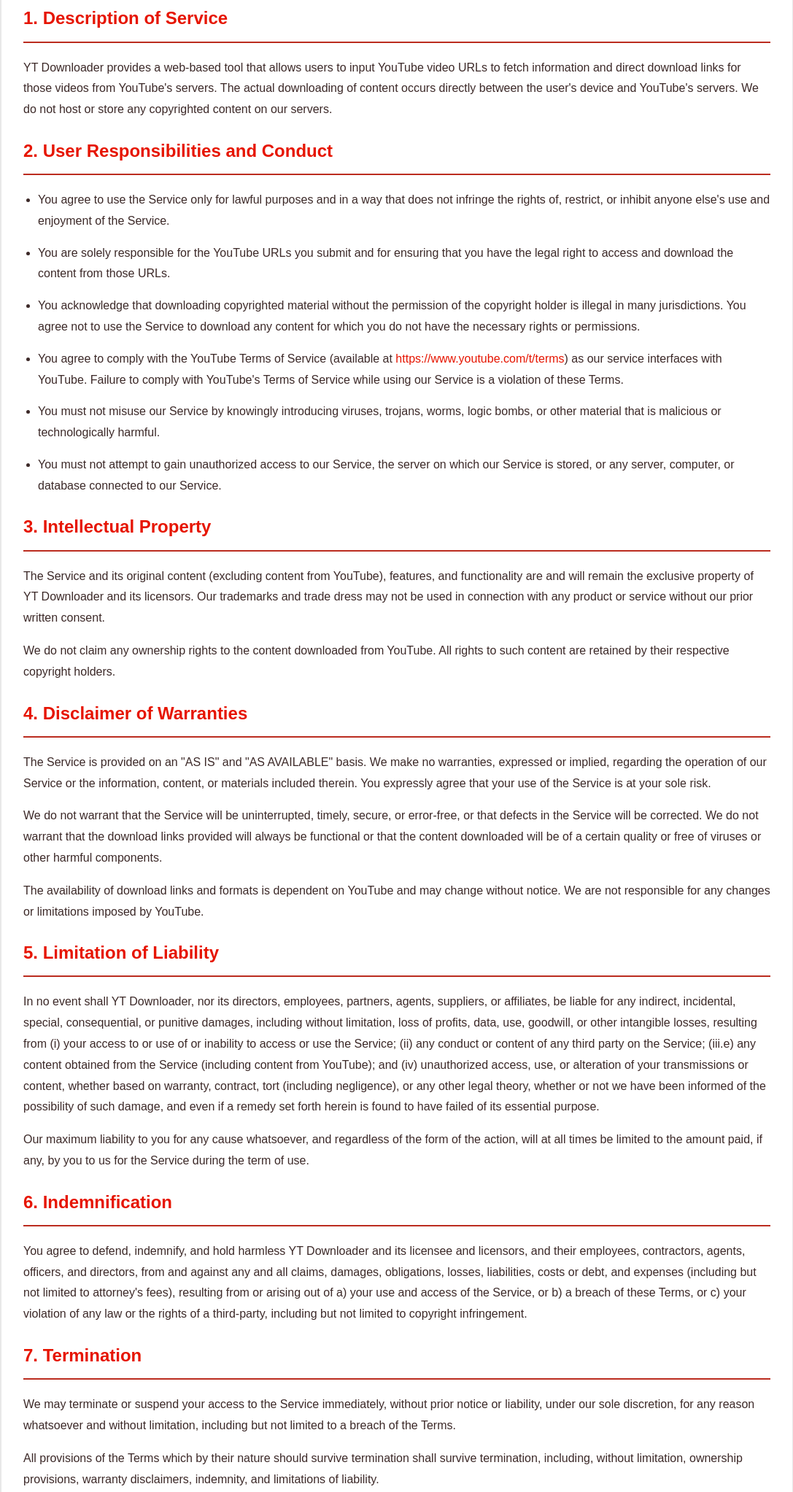
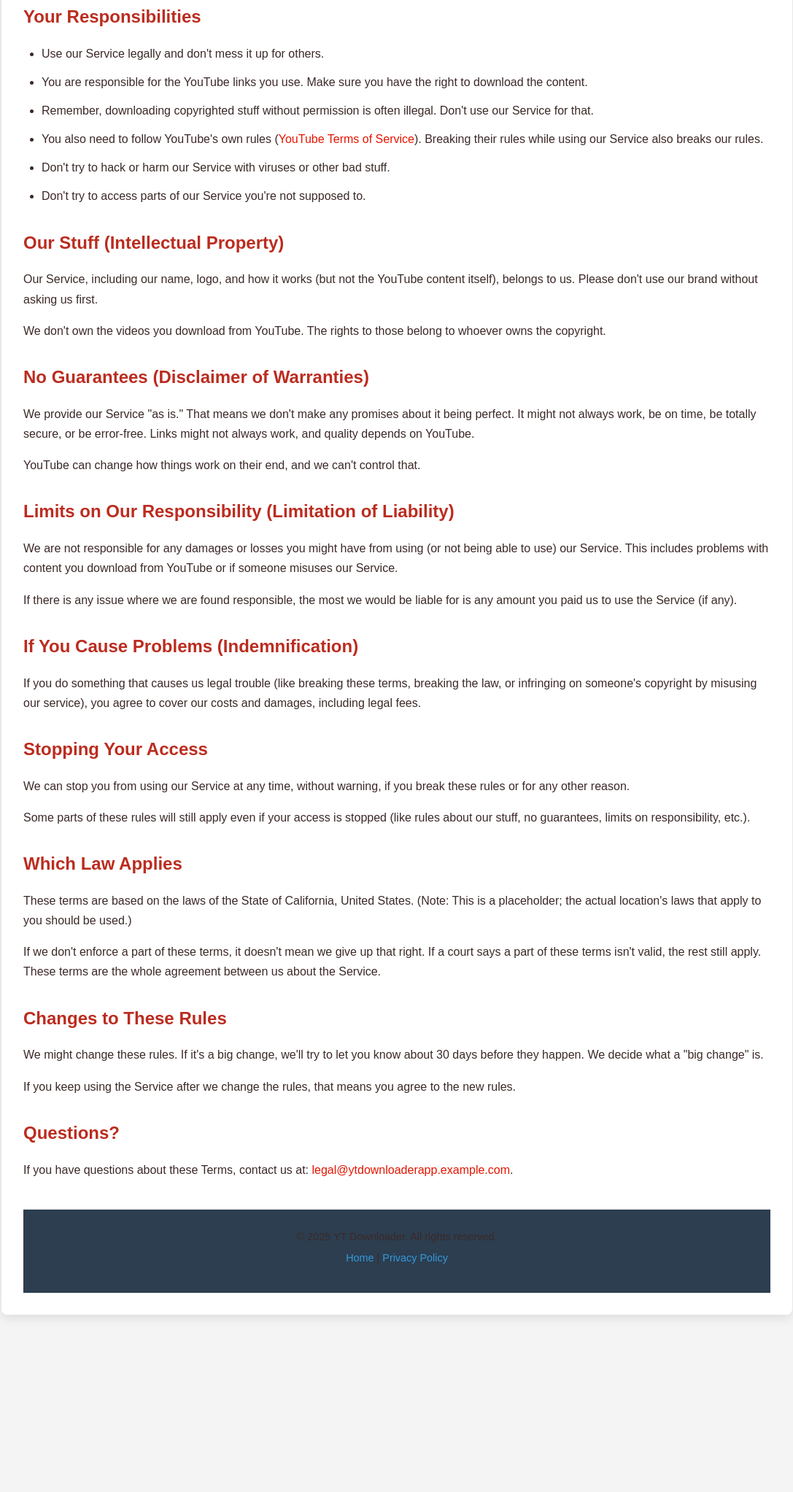
Before and after one commit to palmaner/youtube-downloader, a plain HTML site: page terms.html in a window 1280 px wide. Shown: the part 526-2571 px from the top of the page at 73% size, without its empty margins (96-1183 px from the left). After the commit the page ends 2368 px from the top, so only its background shows below. Drawn offline with Linux system fonts and the light colour scheme.

Commit message:
Simplify language in Privacy Policy and Terms of Service

```diff
--- a/terms.html
+++ b/terms.html
@@ -8,8 +8,8 @@
     <style>
         body {
             background-color: #f4f4f4;
-            color: #3C2928; /* My-Color-Theme-5-hex */
-            line-height: 1.8;
+            color: #3C2928;
+            line-height: 1.7;
             font-family: 'Arial', sans-serif;
         }
         .container {
@@ -20,19 +20,24 @@
             box-shadow: 0 4px 15px rgba(0,0,0,0.1);
             border-radius: 8px;
         }
-        h1, h2 {
-            color: #E61501; /* My-Color-Theme-3-hex */
-            border-bottom: 2px solid #BB2C1F; /* My-Color-Theme-1-hex */
+        h1 {
+            color: #E61501;
+            border-bottom: 2px solid #BB2C1F;
             padding-bottom: 10px;
-            margin-bottom: 20px;
+            margin-bottom: 25px;
+        }
+        h2 {
+            color: #BB2C1F; /* Slightly different color for H2 */
+            margin-top: 30px;
+            margin-bottom: 15px;
         }
         p, li {
-            margin-bottom: 15px;
+            margin-bottom: 12px;
             color: #3C2928;
         }
         ul {
             list-style-type: disc;
-            padding-left: 20px;
+            padding-left: 25px;
         }
         a {
             color: #E61501;
@@ -61,6 +66,7 @@
             padding-top: 20px;
             border-top: 1px solid #ddd;
             font-size: 0.9em;
+            text-align: center;
         }
     </style>
 </head>
@@ -70,56 +76,54 @@
         <h1>Terms of Service</h1>
         <p><strong>Last Updated: May 11, 2025</strong></p>
 
-        <p>Please read these Terms of Service ("Terms", "Terms of Service") carefully before using the YT Downloader website (the "Service") operated by us ("us", "we", or "our").</p>
-        <p>Your access to and use of the Service is conditioned upon your acceptance of and compliance with these Terms. These Terms apply to all visitors, users, and others who wish to access or use the Service.</p>
-        <p>By accessing or using the Service, you agree to be bound by these Terms. If you disagree with any part of the terms, then you do not have permission to access the Service.</p>
+        <p>Hi there! These are the rules for using YT Downloader (our "Service"). When you use our Service, you agree to these rules. If you don't agree, please don't use the Service.</p>
 
-        <h2>1. Description of Service</h2>
-        <p>YT Downloader provides a web-based tool that allows users to input YouTube video URLs to fetch information and direct download links for those videos from YouTube's servers. The actual downloading of content occurs directly between the user's device and YouTube's servers. We do not host or store any copyrighted content on our servers.</p>
+        <h2>What Our Service Does</h2>
+        <p>YT Downloader is a tool that helps you get download information for YouTube videos. You give us a YouTube URL, and we show you options from YouTube's servers. You download directly from YouTube, not from us. We don't store YouTube videos on our servers.</p>
 
-        <h2>2. User Responsibilities and Conduct</h2>
+        <h2>Your Responsibilities</h2>
         <ul>
-            <li>You agree to use the Service only for lawful purposes and in a way that does not infringe the rights of, restrict, or inhibit anyone else's use and enjoyment of the Service.</li>
-            <li>You are solely responsible for the YouTube URLs you submit and for ensuring that you have the legal right to access and download the content from those URLs.</li>
-            <li>You acknowledge that downloading copyrighted material without the permission of the copyright holder is illegal in many jurisdictions. You agree not to use the Service to download any content for which you do not have the necessary rights or permissions.</li>
-            <li>You agree to comply with the YouTube Terms of Service (available at <a href="https://www.youtube.com/t/terms" target="_blank" rel="noopener noreferrer">https://www.youtube.com/t/terms</a>) as our service interfaces with YouTube. Failure to comply with YouTube's Terms of Service while using our Service is a violation of these Terms.</li>
-            <li>You must not misuse our Service by knowingly introducing viruses, trojans, worms, logic bombs, or other material that is malicious or technologically harmful.</li>
-            <li>You must not attempt to gain unauthorized access to our Service, the server on which our Service is stored, or any server, computer, or database connected to our Service.</li>
+            <li>Use our Service legally and don't mess it up for others.</li>
+            <li>You are responsible for the YouTube links you use. Make sure you have the right to download the content.</li>
+            <li>Remember, downloading copyrighted stuff without permission is often illegal. Don't use our Service for that.</li>
+            <li>You also need to follow YouTube's own rules (<a href="https://www.youtube.com/t/terms" target="_blank" rel="noopener noreferrer">YouTube Terms of Service</a>). Breaking their rules while using our Service also breaks our rules.</li>
+            <li>Don't try to hack or harm our Service with viruses or other bad stuff.</li>
+            <li>Don't try to access parts of our Service you're not supposed to.</li>
         </ul>
 
-        <h2>3. Intellectual Property</h2>
-        <p>The Service and its original content (excluding content from YouTube), features, and functionality are and will remain the exclusive property of YT Downloader and its licensors. Our trademarks and trade dress may not be used in connection with any product or service without our prior written consent.</p>
-        <p>We do not claim any ownership rights to the content downloaded from YouTube. All rights to such content are retained by their respective copyright holders.</p>
+        <h2>Our Stuff (Intellectual Property)</h2>
+        <p>Our Service, including our name, logo, and how it works (but not the YouTube content itself), belongs to us. Please don't use our brand without asking us first.</p>
+        <p>We don't own the videos you download from YouTube. The rights to those belong to whoever owns the copyright.</p>
 
-        <h2>4. Disclaimer of Warranties</h2>
-        <p>The Service is provided on an "AS IS" and "AS AVAILABLE" basis. We make no warranties, expressed or implied, regarding the operation of our Service or the information, content, or materials included therein. You expressly agree that your use of the Service is at your sole risk.</p>
-        <p>We do not warrant that the Service will be uninterrupted, timely, secure, or error-free, or that defects in the Service will be corrected. We do not warrant that the download links provided will always be functional or that the content downloaded will be of a certain quality or free of viruses or other harmful components.</p>
-        <p>The availability of download links and formats is dependent on YouTube and may change without notice. We are not responsible for any changes or limitations imposed by YouTube.</p>
+        <h2>No Guarantees (Disclaimer of Warranties)</h2>
+        <p>We provide our Service "as is." That means we don't make any promises about it being perfect. It might not always work, be on time, be totally secure, or be error-free. Links might not always work, and quality depends on YouTube.</p>
+        <p>YouTube can change how things work on their end, and we can't control that.</p>
 
-        <h2>5. Limitation of Liability</h2>
-        <p>In no event shall YT Downloader, nor its directors, employees, partners, agents, suppliers, or affiliates, be liable for any indirect, incidental, special, consequential, or punitive damages, including without limitation, loss of profits, data, use, goodwill, or other intangible losses, resulting from (i) your access to or use of or inability to access or use the Service; (ii) any conduct or content of any third party on the Service; (iii.e) any content obtained from the Service (including content from YouTube); and (iv) unauthorized access, use, or alteration of your transmissions or content, whether based on warranty, contract, tort (including negligence), or any other legal theory, whether or not we have been informed of the possibility of such damage, and even if a remedy set forth herein is found to have failed of its essential purpose.</p>
-        <p>Our maximum liability to you for any cause whatsoever, and regardless of the form of the action, will at all times be limited to the amount paid, if any, by you to us for the Service during the term of use.</p>
+        <h2>Limits on Our Responsibility (Limitation of Liability)</h2>
+        <p>We are not responsible for any damages or losses you might have from using (or not being able to use) our Service. This includes problems with content you download from YouTube or if someone misuses our Service.</p>
+        <p>If there is any issue where we are found responsible, the most we would be liable for is any amount you paid us to use the Service (if any).</p>
 
-        <h2>6. Indemnification</h2>
-        <p>You agree to defend, indemnify, and hold harmless YT Downloader and its licensee and licensors, and their employees, contractors, agents, officers, and directors, from and against any and all claims, damages, obligations, losses, liabilities, costs or debt, and expenses (including but not limited to attorney's fees), resulting from or arising out of a) your use and access of the Service, or b) a breach of these Terms, or c) your violation of any law or the rights of a third-party, including but not limited to copyright infringement.</p>
+        <h2>If You Cause Problems (Indemnification)</h2>
+        <p>If you do something that causes us legal trouble (like breaking these terms, breaking the law, or infringing on someone's copyright by misusing our service), you agree to cover our costs and damages, including legal fees.</p>
 
-        <h2>7. Termination</h2>
-        <p>We may terminate or suspend your access to the Service immediately, without prior notice or liability, under our sole discretion, for any reason whatsoever and without limitation, including but not limited to a breach of the Terms.</p>
-        <p>All provisions of the Terms which by their nature should survive termination shall survive termination, including, without limitation, ownership provisions, warranty disclaimers, indemnity, and limitations of liability.</p>
+        <h2>Stopping Your Access</h2>
+        <p>We can stop you from using our Service at any time, without warning, if you break these rules or for any other reason.</p>
+        <p>Some parts of these rules will still apply even if your access is stopped (like rules about our stuff, no guarantees, limits on responsibility, etc.).</p>
 
-        <h2>8. Governing Law</h2>
-        <p>These Terms shall be governed and construed in accordance with the laws of the State of California, United States, without regard to its conflict of law provisions.</p>
-        <p>Our failure to enforce any right or provision of these Terms will not be considered a waiver of those rights. If any provision of these Terms is held to be invalid or unenforceable by a court, the remaining provisions of these Terms will remain in effect. These Terms constitute the entire agreement between us regarding our Service and supersede and replace any prior agreements we might have had between us regarding the Service.</p>
+        <h2>Which Law Applies</h2>
+        <p>These terms are based on the laws of the State of California, United States. (Note: This is a placeholder; the actual location's laws that apply to you should be used.)</p>
+        <p>If we don't enforce a part of these terms, it doesn't mean we give up that right. If a court says a part of these terms isn't valid, the rest still apply. These terms are the whole agreement between us about the Service.</p>
 
-        <h2>9. Changes to Terms</h2>
-        <p>We reserve the right, at our sole discretion, to modify or replace these Terms at any time. If a revision is material, we will provide at least 30 days' notice prior to any new terms taking effect. What constitutes a material change will be determined at our sole discretion.</p>
-        <p>By continuing to access or use our Service after any revisions become effective, you agree to be bound by the revised terms. If you do not agree to the new terms, you are no longer authorized to use the Service.</p>
+        <h2>Changes to These Rules</h2>
+        <p>We might change these rules. If it's a big change, we'll try to let you know about 30 days before they happen. We decide what a "big change" is.</p>
+        <p>If you keep using the Service after we change the rules, that means you agree to the new rules.</p>
 
-        <h2>10. Contact Us</h2>
-        <p>If you have any questions about these Terms, please contact us at: <a href="mailto:legal@ytdownloaderapp.example.com">legal@ytdownloaderapp.example.com</a>.</p>
+        <h2>Questions?</h2>
+        <p>If you have questions about these Terms, contact us at: <a href="mailto:legal@ytdownloaderapp.example.com">legal@ytdownloaderapp.example.com</a>.</p>
 
         <footer>
-            <p>&copy; 2025 YT Downloader. All rights reserved. <a href="index.html">Home</a> | <a href="privacy.html">Privacy Policy</a></p>
+            <p>&copy; 2025 YT Downloader. All rights reserved.</p>
+            <p><a href="index.html">Home</a> | <a href="privacy.html">Privacy Policy</a></p>
         </footer>
     </div>
 </body>
```
Also changed, not shown: privacy.html (+56 -45 lines).
